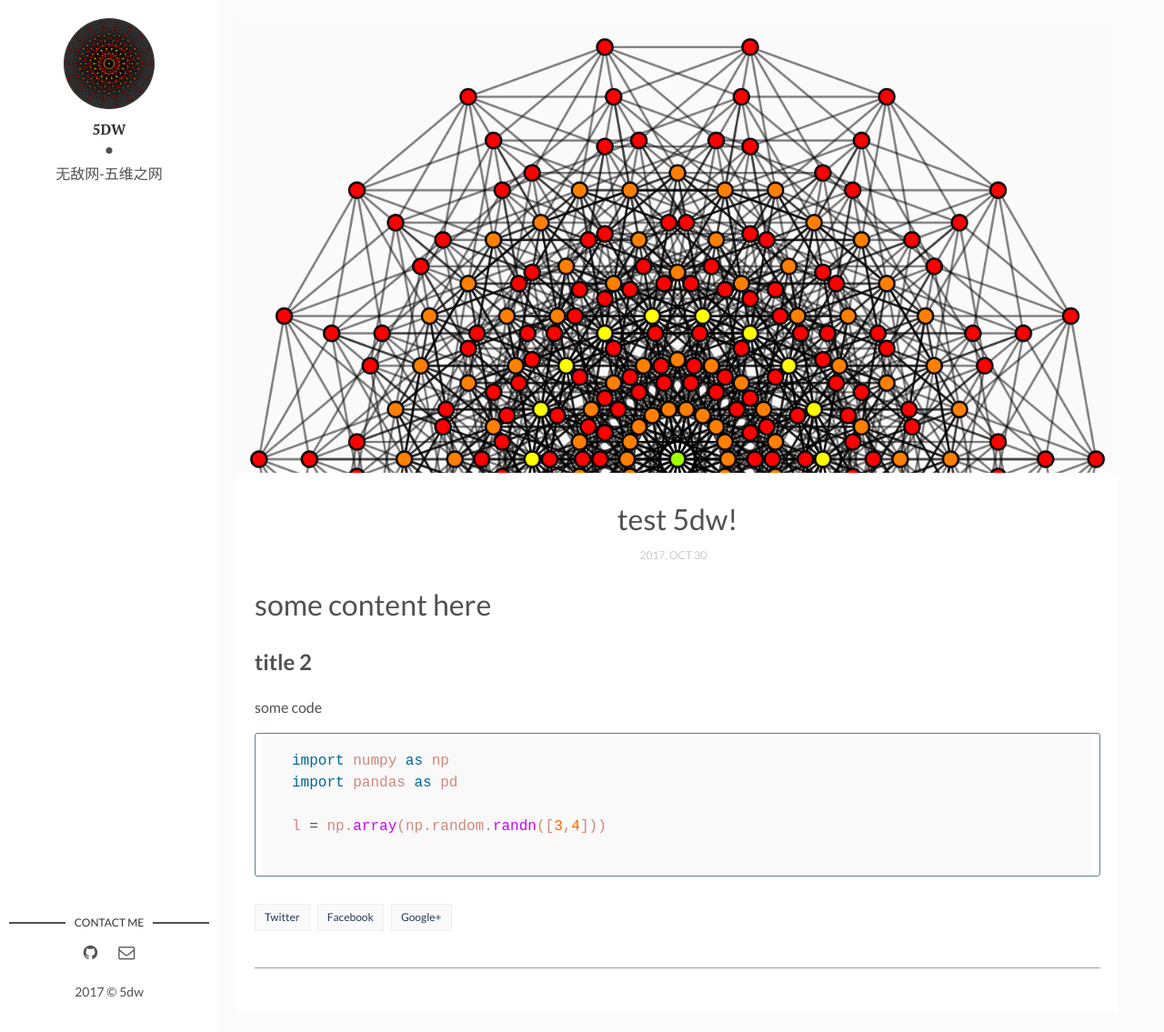
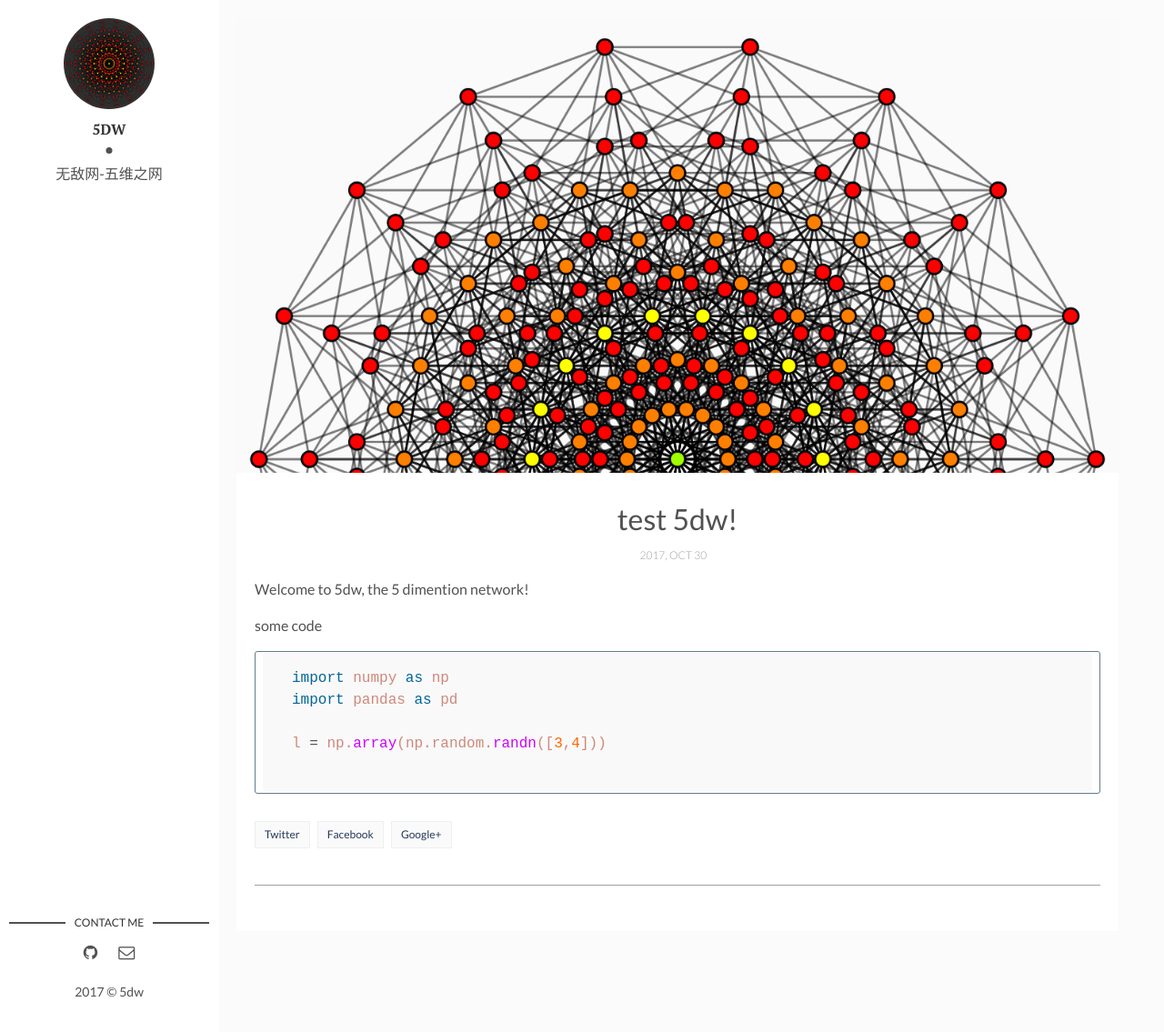
Before and after one commit to sumin1900/5dw.github.io, a Jekyll site: the page built from _posts/2017-10-30-test.md, in a window 1280 px wide and 1135 px high. Shown: the whole window at 91% size. Built offline with Jekyll 4.4.1, drawn with Linux system fonts in a browser that asks for light colours; comment, search, counter and statistics services are not loaded.

Commit message:
comments

````diff
--- a/_posts/2017-10-30-test.md
+++ b/_posts/2017-10-30-test.md
@@ -7,9 +7,7 @@
 comments: true
 ---
 
-# some content here
-
-## title 2
+Welcome to 5dw, the 5 dimention network!
 
 some code
 ``` python
````
